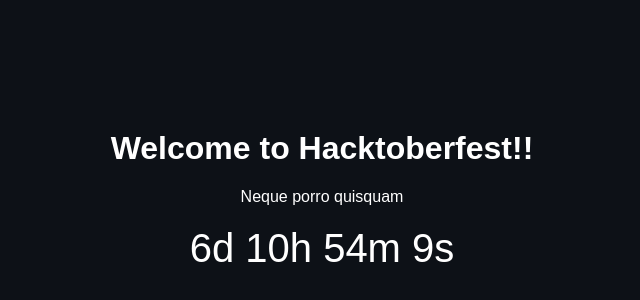
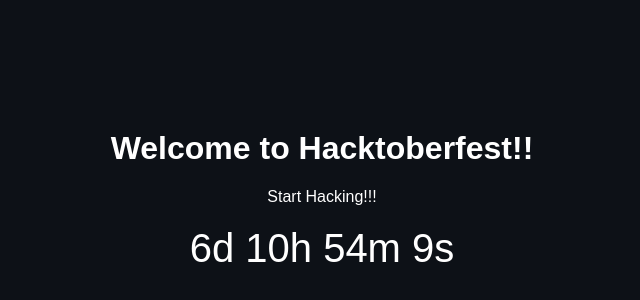
Before and after one commit to SnehaDeshmukh28/Countdown-Timer, a plain HTML site: page index.html in a window 1280 px wide. Shown: the part 210-510 px from the top of the page, 318-958 px from the left. Drawn offline with Linux system fonts and the light colour scheme.

Commit message:
added para

```diff
--- a/index.html
+++ b/index.html
@@ -11,7 +11,7 @@
         <div class="header">
 
             <h1 class="welcome-text">Welcome to Hacktoberfest!!</h1>
-            <p>Neque porro quisquam</p>
+            <p>Start Hacking!!!</p>
         </div>
         <div id="countdown"></div>
     </div>
```
